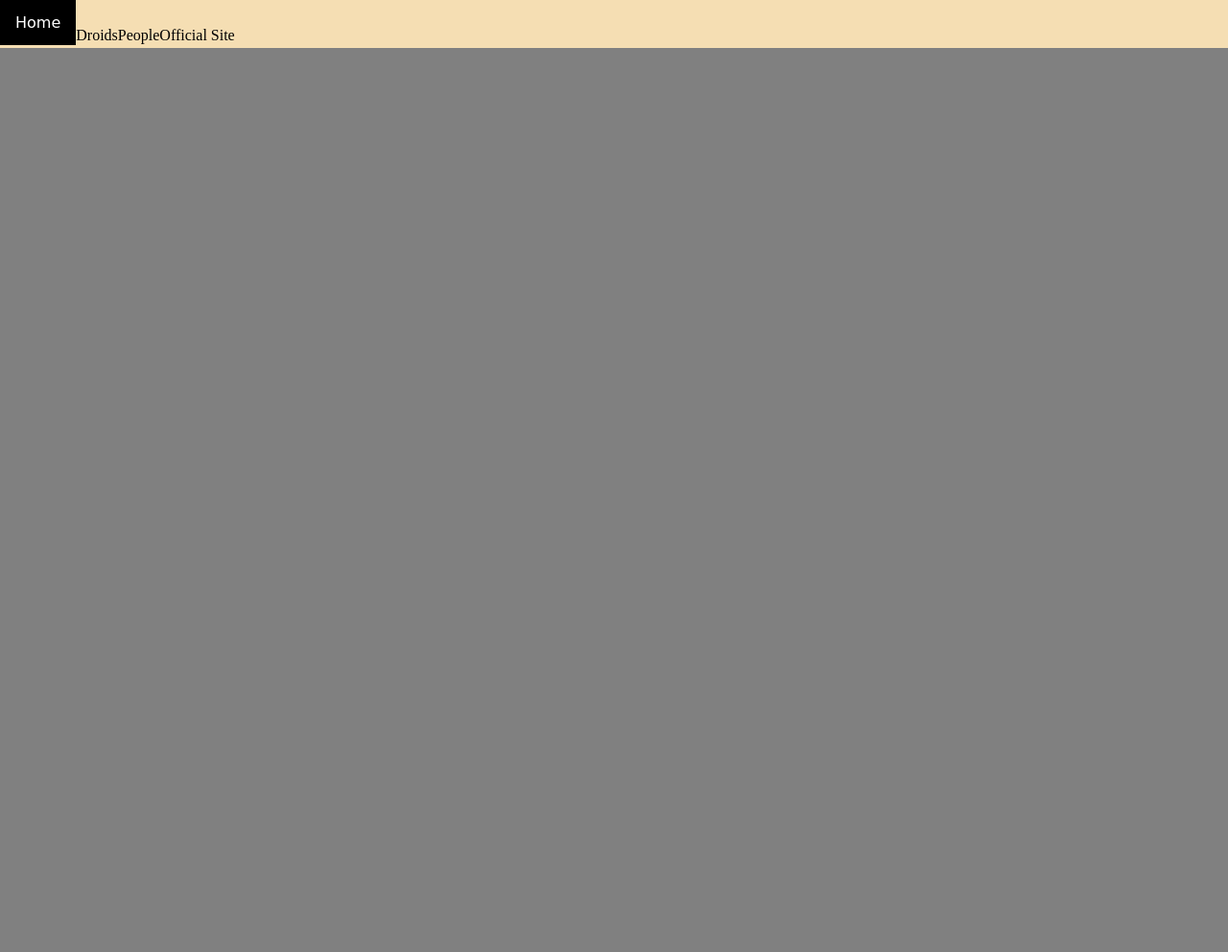
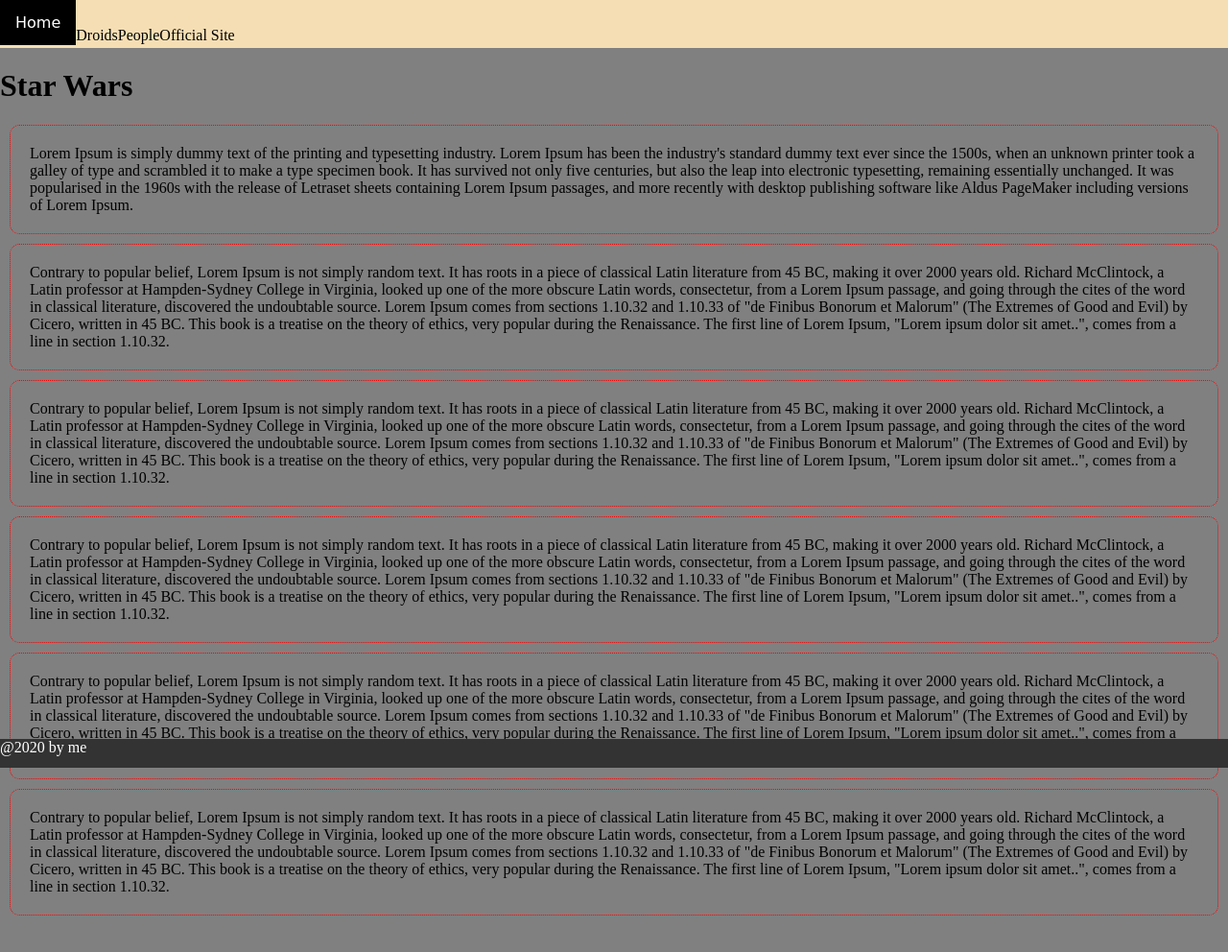
Before and after one commit to ryanmcnair/html101, a plain HTML site: page index.html in a window 1280 px wide. Shown: the whole page at 96% size. Before the commit the page ends 800 px from the top, so only its background shows below. Drawn offline with Linux system fonts and the light colour scheme; a web font is replaced by a local one.

Commit message:
added new content to home page

```diff
--- a/index.html
+++ b/index.html
@@ -18,6 +18,28 @@
        </ul>
    </nav>
    <!-- NAVIGATION END -->
+   <h1>Star Wars</h1>
+   <article>
+       <section>
+        Lorem Ipsum is simply dummy text of the printing and typesetting industry. Lorem Ipsum has been the industry's standard dummy text ever since the 1500s, when an unknown printer took a galley of type and scrambled it to make a type specimen book. It has survived not only five centuries, but also the leap into electronic typesetting, remaining essentially unchanged. It was popularised in the 1960s with the release of Letraset sheets containing Lorem Ipsum passages, and more recently with desktop publishing software like Aldus PageMaker including versions of Lorem Ipsum.
+       </section>
+       <section>
+        Contrary to popular belief, Lorem Ipsum is not simply random text. It has roots in a piece of classical Latin literature from 45 BC, making it over 2000 years old. Richard McClintock, a Latin professor at Hampden-Sydney College in Virginia, looked up one of the more obscure Latin words, consectetur, from a Lorem Ipsum passage, and going through the cites of the word in classical literature, discovered the undoubtable source. Lorem Ipsum comes from sections 1.10.32 and 1.10.33 of "de Finibus Bonorum et Malorum" (The Extremes of Good and Evil) by Cicero, written in 45 BC. This book is a treatise on the theory of ethics, very popular during the Renaissance. The first line of Lorem Ipsum, "Lorem ipsum dolor sit amet..", comes from a line in section 1.10.32.
+       </section>
+       <section>
+        Contrary to popular belief, Lorem Ipsum is not simply random text. It has roots in a piece of classical Latin literature from 45 BC, making it over 2000 years old. Richard McClintock, a Latin professor at Hampden-Sydney College in Virginia, looked up one of the more obscure Latin words, consectetur, from a Lorem Ipsum passage, and going through the cites of the word in classical literature, discovered the undoubtable source. Lorem Ipsum comes from sections 1.10.32 and 1.10.33 of "de Finibus Bonorum et Malorum" (The Extremes of Good and Evil) by Cicero, written in 45 BC. This book is a treatise on the theory of ethics, very popular during the Renaissance. The first line of Lorem Ipsum, "Lorem ipsum dolor sit amet..", comes from a line in section 1.10.32.
+       </section>
+       <section>
+        Contrary to popular belief, Lorem Ipsum is not simply random text. It has roots in a piece of classical Latin literature from 45 BC, making it over 2000 years old. Richard McClintock, a Latin professor at Hampden-Sydney College in Virginia, looked up one of the more obscure Latin words, consectetur, from a Lorem Ipsum passage, and going through the cites of the word in classical literature, discovered the undoubtable source. Lorem Ipsum comes from sections 1.10.32 and 1.10.33 of "de Finibus Bonorum et Malorum" (The Extremes of Good and Evil) by Cicero, written in 45 BC. This book is a treatise on the theory of ethics, very popular during the Renaissance. The first line of Lorem Ipsum, "Lorem ipsum dolor sit amet..", comes from a line in section 1.10.32.
+       </section>
+       <section>
+        Contrary to popular belief, Lorem Ipsum is not simply random text. It has roots in a piece of classical Latin literature from 45 BC, making it over 2000 years old. Richard McClintock, a Latin professor at Hampden-Sydney College in Virginia, looked up one of the more obscure Latin words, consectetur, from a Lorem Ipsum passage, and going through the cites of the word in classical literature, discovered the undoubtable source. Lorem Ipsum comes from sections 1.10.32 and 1.10.33 of "de Finibus Bonorum et Malorum" (The Extremes of Good and Evil) by Cicero, written in 45 BC. This book is a treatise on the theory of ethics, very popular during the Renaissance. The first line of Lorem Ipsum, "Lorem ipsum dolor sit amet..", comes from a line in section 1.10.32.
+       </section>
+       <section>
+        Contrary to popular belief, Lorem Ipsum is not simply random text. It has roots in a piece of classical Latin literature from 45 BC, making it over 2000 years old. Richard McClintock, a Latin professor at Hampden-Sydney College in Virginia, looked up one of the more obscure Latin words, consectetur, from a Lorem Ipsum passage, and going through the cites of the word in classical literature, discovered the undoubtable source. Lorem Ipsum comes from sections 1.10.32 and 1.10.33 of "de Finibus Bonorum et Malorum" (The Extremes of Good and Evil) by Cicero, written in 45 BC. This book is a treatise on the theory of ethics, very popular during the Renaissance. The first line of Lorem Ipsum, "Lorem ipsum dolor sit amet..", comes from a line in section 1.10.32.
+       </section>
+   </article>
+   <footer>@2020 by me</footer>
 
     <script src="main.js"></script>
 </body>
--- a/main.css
+++ b/main.css
@@ -29,3 +29,24 @@
 li a:hover {
     background-color: black;
 }
+
+section {
+    padding: 20px;
+    border: 1px dotted red;
+    margin: 10px;
+    border-radius: 10px;
+}
+
+section:last-of-type{
+    margin-bottom: 50px;
+}
+
+footer {
+    color: white;
+    background-color: #333;
+    position: fixed;
+    width: 100%;
+    left: 0;
+    bottom: 0;
+    height: 30px;
+}
```
